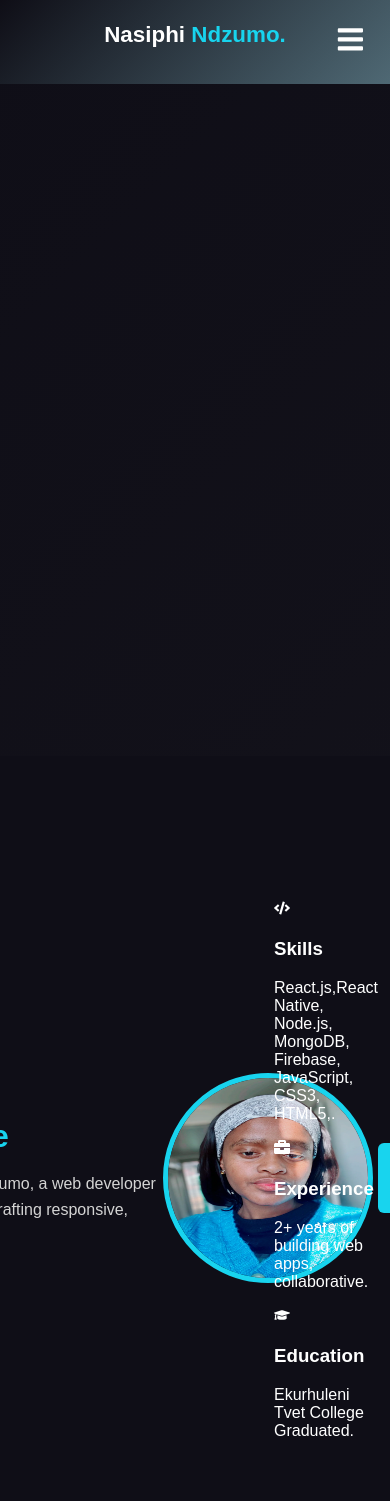
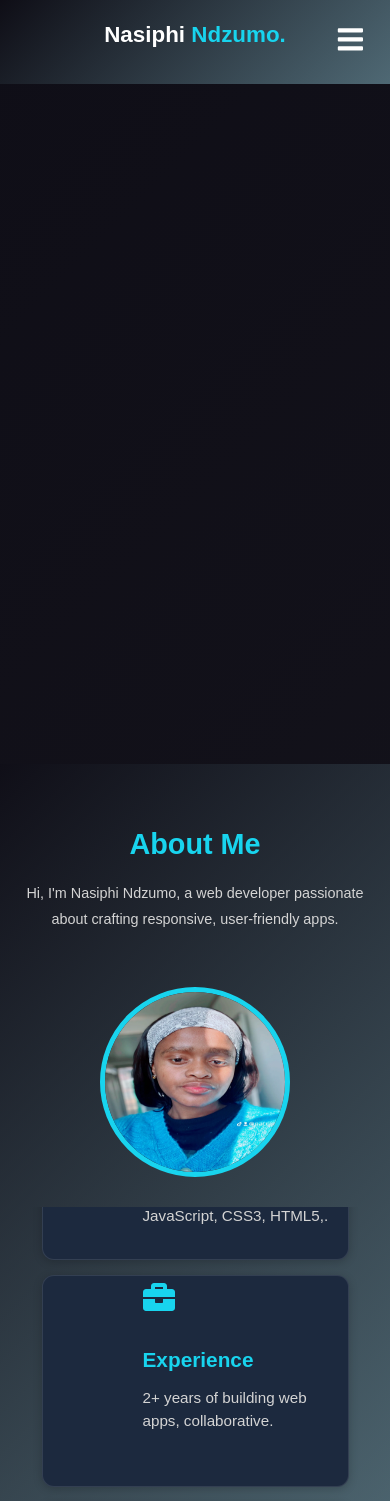
Before and after one commit to Siphe23/Portfolio-evidence, a React (Create React App) app: page / in a window 390 px wide. Shown: the top 1501 px of the page. Built offline with nearby package versions, Linux system fonts and the light colour scheme.

Commit message:
Refactor About section styles for improved layout and responsiveness

```diff
--- a/src/styling/About.css
+++ b/src/styling/About.css
@@ -1,26 +1,31 @@
+/* About Section */
 .about {
   display: flex;
   justify-content: center;
   align-items: center;
-  min-height: 100vh; /* Full screen height */
-  padding: 50px 10%;
+  height: 100vh; /* Full screen height */
+  padding: 0 10%;
   background: #0f0e17;
   color: #fff;
   box-sizing: border-box; /* Include padding in width/height calculations */
+  overflow: hidden; /* Prevent scrolling */
 }
 
+/* About Content */
 .about-content {
   display: flex;
   flex-direction: column; /* Stack items vertically */
   align-items: center;
-  justify-content: center;
-  width: 100%; /* Ensure it takes up full width */
+  text-align: center;
+  max-width: 100%;
+  width: 100%;
 }
 
+/* About Text */
 .about-text {
-  flex: 1;
-  min-width: 300px;
-  max-width: 600px; /* Control max width for text */
+  width: 90%;
+  max-width: 600px;
+  margin-bottom: 20px;
 }
 
 .about-text h2 {
@@ -35,6 +40,7 @@
   color: #d4d4d4;
 }
 
+/* About Image */
 .about-image {
   display: flex;
   justify-content: center;
@@ -45,11 +51,84 @@
   width: 180px;
   height: 180px;
   border-radius: 50%;
+  border: 4px solid #18d4ee;
+}
+
+/* Responsive Design */
+@media (min-width: 768px) {
+  .about-content {
+    flex-direction: row;
+    justify-content: center;
+    text-align: left;
+  }
+
+  .about-text {
+    width: 50%;
+  }
+
+  .about-image img {
+    width: 250px;
+    height: 250px;
+  }
+}
+
+.about {
+  display: flex;
+  justify-content: center;
+  align-items: center;
+  min-height: 100vh;
+  padding: 50px 10%;
+  background: linear-gradient(135deg, rgba(15, 14, 23, 0.7), rgba(106, 143, 155, 0.7));
+  color: #fff;
+  box-sizing: border-box;
+  flex-direction: column;
+}
+
+.about-content {
+  display: flex;
+  flex-wrap: wrap;
+  gap: 30px;
+  max-width: 1200px;
+  align-items: center;
+  justify-content: center;
+  width: 100%;
+  margin-top: 20px;
+}
+
+.about-text {
+  flex: 1;
+  min-width: 300px;
+  max-width: 600px;
+}
+
+.about-text h2 {
+  font-size: 2.5rem;
+  margin-bottom: 20px;
+  color: #18d4ee;
+}
+
+.about-text p {
+  font-size: 1.2rem;
+  line-height: 1.8;
+  color: #d4d4d4;
+  animation: fadeIn 1.5s ease;
+}
+
+.about-image {
+  flex: 1;
+  display: flex;
+  justify-content: center;
+  align-items: center;
+}
+
+.about-image img {
+  width: 300px;
+  height: 300px;
+  border-radius: 50%;
   border: 5px solid #18d4ee;
   animation: zoomIn 1s ease;
 }
 
-/* Animations */
 @keyframes zoomIn {
   from {
     transform: scale(0.5);
@@ -58,6 +137,130 @@
   to {
     transform: scale(1);
     opacity: 1;
+  }
+}
+
+
+.btn {
+  display: inline-flex;
+  align-items: center;
+  gap: 8px;
+  padding: 12px 25px;
+  font-size: 1rem;
+  background: #18d4ee;
+  color: #fff;
+  border: none;
+  border-radius: 50px;
+  cursor: pointer;
+  transition: transform 0.3s ease, box-shadow 0.3s ease;
+}
+
+.btn:hover {
+  transform: scale(1.05);
+  box-shadow: 0 8px 20px rgba(24, 212, 238, 0.5);
+}
+
+.btn-icon {
+  font-size: 1.2rem;
+}
+
+.about-cards {
+  display: flex;
+  flex-wrap: nowrap;
+  gap: 15px;
+  justify-content: center;
+  margin-top: 30px;
+  width: 100%;
+  overflow-x: auto;
+  padding: 10px 0;
+}
+
+.card {
+    background: #1c293e;
+  border: 1px solid rgba(255, 255, 255, 0.1);
+  border-radius: 12px;
+  padding: 5px;
+  padding-left: 100px;
+  width: 200px;
+  height: 200px;
+  text-align: left;
+  color: #fff;
+  box-shadow: 0 2px 10px rgba(0, 0, 0, 0.2);
+  flex: 0 0 auto;
+  transition: transform 0.3s ease, box-shadow 0.3s ease;
+}
+
+.card:hover {
+  transform: translateY(-5px);
+  box-shadow: 0 8px 20px rgba(24, 212, 238, 0.4);
+}
+
+.card-icon {
+  font-size: 2rem;
+  color: #18d4ee;
+  margin-bottom: 10px;
+}
+
+.card h3 {
+  font-size: 1.3rem;
+  margin-bottom: 8px;
+  color: #18d4ee;
+}
+
+.card p {
+  font-size: 0.95rem;
+  line-height: 1.5;
+  color: #d4d4d4;
+}
+.fly-animation {
+  position: relative;
+  width: 60px;
+  height: 60px;
+  margin: 20px auto 0;
+  pointer-events: none;
+}
+
+.file-icon {
+  position: absolute;
+  font-size: 40px;
+  color: #18d4ee;
+  animation: flyToFolder 2s forwards;
+  left: 0;
+  top: 10px;
+  z-index: 10;
+}
+
+.folder-icon {
+  position: absolute;
+  font-size: 50px;
+  color: #0f0e17;
+  right: 0;
+  top: 0;
+  opacity: 0.7;
+}
+
+/* Animation: file moves from left to right and shrinks */
+@keyframes flyToFolder {
+  0% {
+    transform: translateX(0) scale(1) rotate(0deg);
+    opacity: 1;
+  }
+  70% {
+    transform: translateX(50px) scale(0.7) rotate(20deg);
+    opacity: 1;
+  }
+  100% {
+    transform: translateX(60px) scale(0) rotate(45deg);
+    opacity: 0;
+  }
+}
+
+
+
+@media (max-width: 768px) {
+  .about-cards {
+    flex-direction: column;
+    align-items: center;
   }
 }
 
@@ -70,30 +273,76 @@
   }
 }
 
-/* Media Queries for Responsiveness */
-@media (max-width: 768px) {
+@media (max-width: 1080px) {
+  .about {
+    padding: 40px 5%;
+  }
+
   .about-content {
-    flex-direction: row;
-    justify-content: center;
-    text-align: left;
+    flex-direction: column;
+    text-align: center;
   }
 
   .about-text,
   .about-image {
     flex: unset;
+    width: 100%;
   }
 
   .about-image img {
-    width: 200px;
-    height: 200px;
+    width: 250px;
+    height: 250px;
   }
 
   .about-text h2 {
-    font-size: 2rem; /* Smaller font size for mobile */
+    font-size: 2.2rem;
   }
 
   .about-text p {
-    font-size: 1rem; /* Adjust paragraph text size for mobile */
-    max-width: 100%; /* Remove the max-width on smaller screens */
+    font-size: 1.1rem;
+    max-width: 90%;
   }
 }
+
+@media (max-width: 768px) {
+  .about {
+    padding: 30px 5%;
+  }
+
+  .about-content {
+    gap: 20px;
+  }
+
+  .about-image img {
+    width: 220px;
+    height: 220px;
+  }
+
+  .about-text h2 {
+    font-size: 2rem;
+  }
+
+  .about-text p {
+    font-size: 1rem;
+    max-width: 100%;
+  }
+}
+
+@media (max-width: 480px) {
+  .about {
+    padding: 20px 5%;
+  }
+
+  .about-image img {
+    width: 180px;
+    height: 180px;
+  }
+
+  .about-text h2 {
+    font-size: 1.8rem;
+  }
+
+  .about-text p {
+    font-size: 0.9rem;
+  }
+}
```
